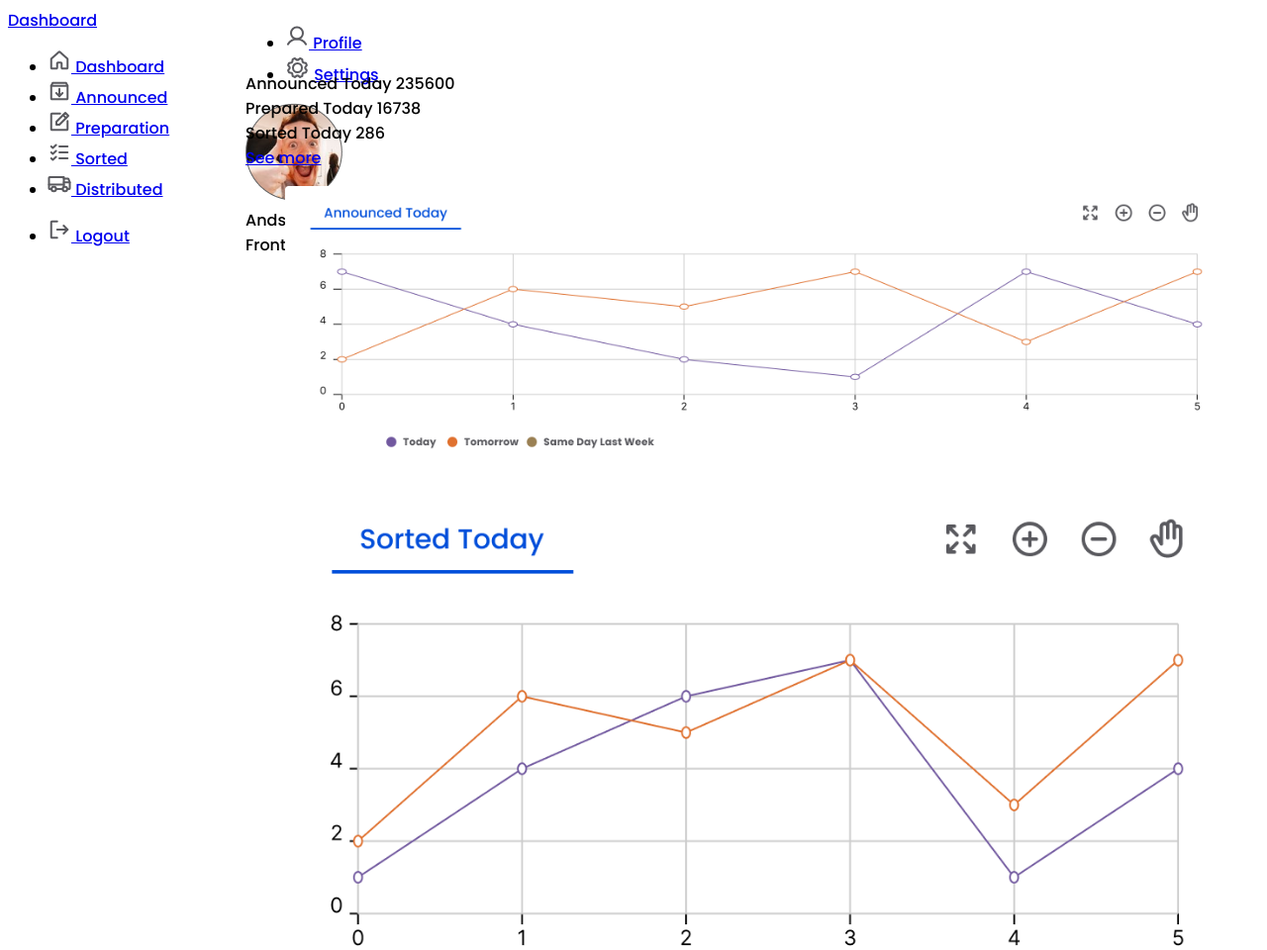
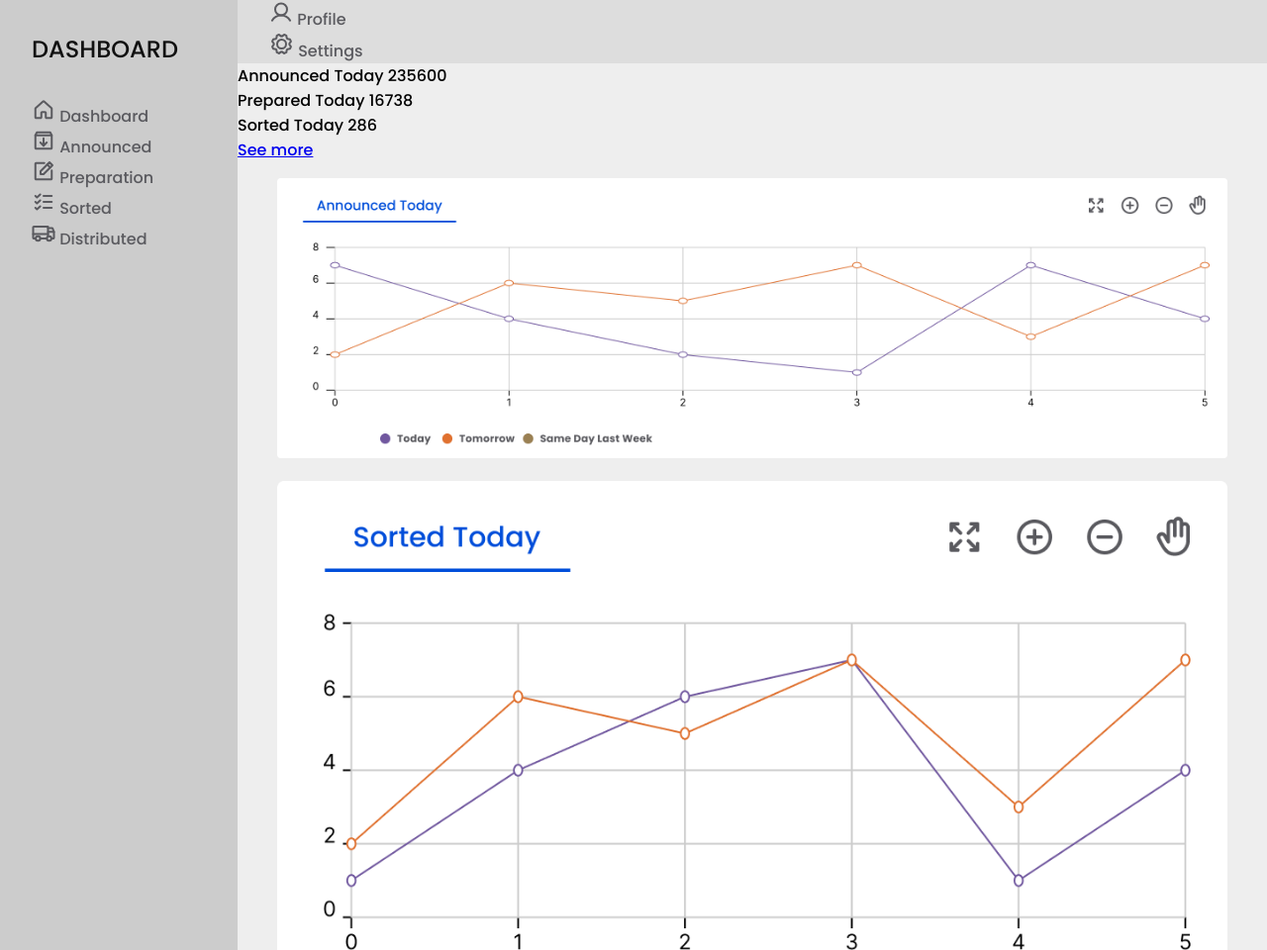
Before and after one commit to AndsonMaciel/projeto8-udemy_dashboard, a plain HTML site: page index.html in a window 1280 px wide. Shown: the top 960 px of the page at 99% size. Drawn offline with Linux system fonts and the light colour scheme.

Commit message:
estilizando o menu lateral do projeto

```diff
--- a/css/style.css
+++ b/css/style.css
@@ -1,6 +1,7 @@
 :root {
     --primary-color: #004eda;
     --grey: #f2f2f8;
+    --default-padding: 2rem;
 }
 
 body {
@@ -9,6 +10,7 @@ body {
     display: grid;
     grid-template-columns: 240px 1fr;
     grid-template-rows: 64px auto;
+    margin: 0;
 }
 
 img {
@@ -18,14 +20,55 @@ img {
 .mainNav {
     grid-row: 1/ -1;
     grid-column: 1 / 2;
+    background-color: #ccc;
+    display: flex;
+    flex-direction: column;
 }
 
 .topnav {
     grid-row: 1 / 2;
     grid-column: 2 / -1;
+    background-color: #ddd;
 }
 
 main {
     grid-row: 2 / -1;
     grid-column: 2 / -1;
+    background-color: #eee;
 }
+
+.mainNav_linkLogo {
+    padding-left: var(--default-padding);
+    padding-top: var(--default-padding);
+    display: inline-block;
+    color: #111;
+    text-decoration: none;
+    text-transform: uppercase;
+    font-size: 1.5rem;
+}
+
+.mainNav_menu,
+.topnav_menu {
+    list-style-type: none;
+    margin: 0;
+    padding: 0;
+    padding-left: var(--default-padding);
+}
+
+.mainNav_menu a,
+.topnav_menu a {
+    text-decoration: none;
+    color: #5a5a5f;
+}
+
+.mainNav_menus {
+    display: flex;
+    flex-direction: column;
+    justify-content: space-between;
+    flex-grow: 1;
+    padding-top: var(--default-padding);
+}
+
+.mainNav_menu:last-child {
+    padding-bottom: var(--default-padding);
+}
--- a/index.html
+++ b/index.html
@@ -13,10 +13,10 @@
 
 <body>
     <nav class="mainNav">
-        <a href="index.html" class="mainNav-linkLogo">Dashboard</a>
+        <a href="index.html" class="mainNav_linkLogo">Dashboard</a>
 
-        <div class="menus">
-            <ul class="menu">
+        <div class="mainNav_menus">
+            <ul class="mainNav_menu">
                 <li>
                     <a href="#">
                         <svg width="24" height="24" viewBox="0 0 24 24" fill="none" xmlns="http://www.w3.org/2000/svg">
@@ -113,7 +113,7 @@
                 </li>
             </ul>
 
-            <ul class="menu">
+            <ul class="mainNav_menu">
                 <li>
                     <a href="#">
                         <svg width="24" height="24" viewBox="0 0 24 24" fill="none" xmlns="http://www.w3.org/2000/svg">
```
